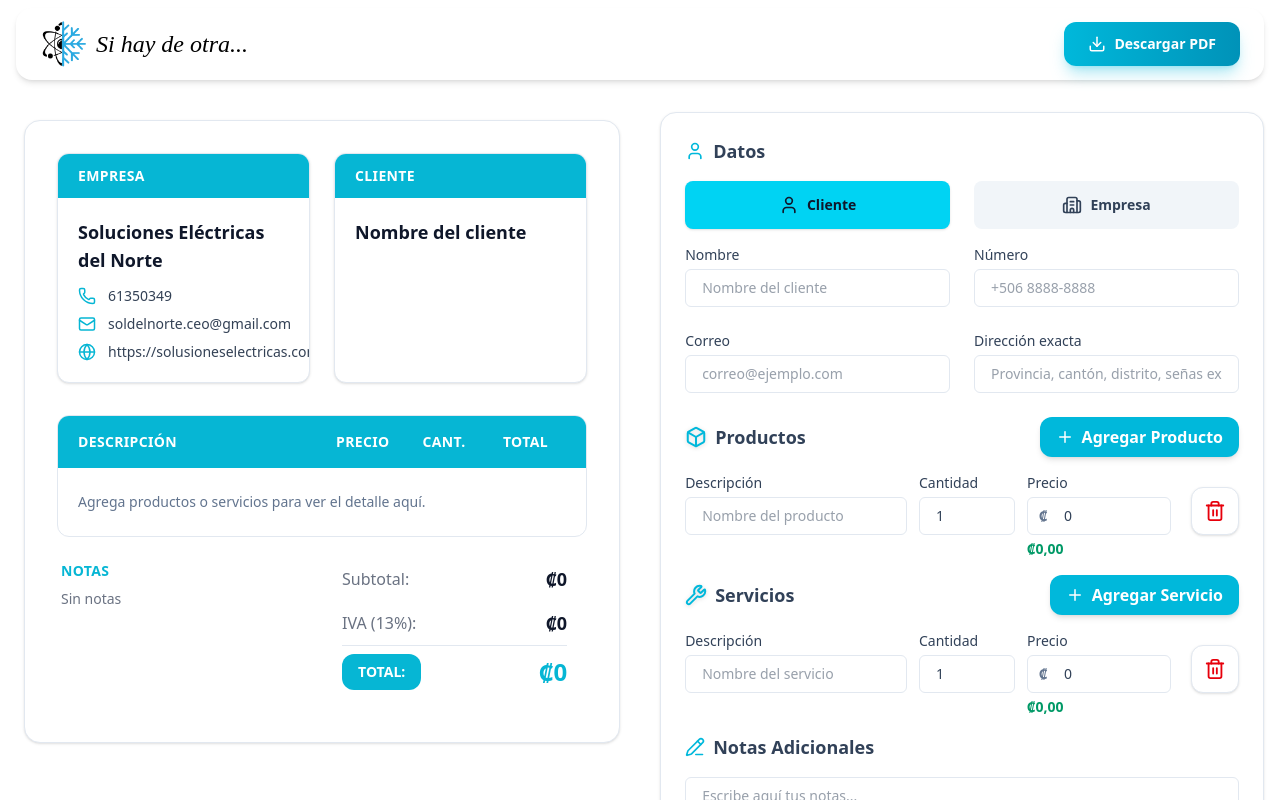
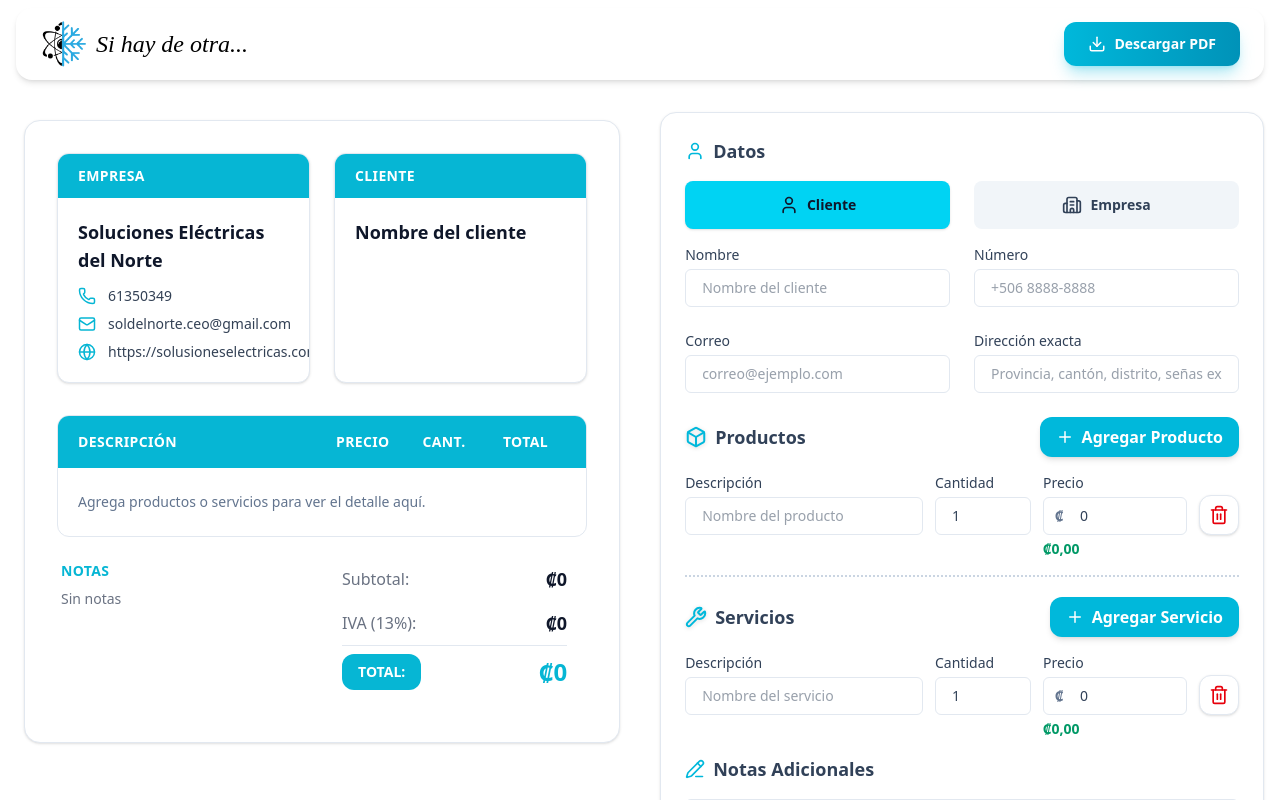
Before and after one commit to JosueMatamoros/SEN_Cotizaciones, a React (Vite) app in the folder frontend/: page / in a window 1280 px wide. Shown: the top 800 px of the page. Built offline with nearby package versions, Linux system fonts and the light colour scheme.

Commit message:
feat: delete animation

```diff
--- a/frontend/src/components/form/ItemsSection.jsx
+++ b/frontend/src/components/form/ItemsSection.jsx
@@ -1,8 +1,9 @@
+import React from "react";
 import { Plus, Trash2 } from "../../utils/icons";
 import Field from "./Field";
-import Card from "./Card";
 import CurrencyInput, { parseCurrencyToNumber } from "./CurrencyInput";
 import IntegerInput, { parseIntSafe } from "./IntegerInput";
+import { AnimatePresence, motion } from "framer-motion";
 
 function createItem() {
   return {
@@ -47,8 +48,14 @@ export default function ItemsSection({
       );
     };
 
+    const [removingId, setRemovingId] = React.useState(null);
+
     const removeItem = (id) => {
+      setRemovingId(id);
+      setTimeout(() => {
         setItems((prev) => prev.filter((it) => it.id !== id));
+        setRemovingId(null);
+      }, 250); // Duración de la animación
     };
 
     return (
@@ -73,16 +80,21 @@ export default function ItemsSection({
             Haz clic en "{addLabel}" para comenzar
           </div>
         ) : (
-          <div className="space-y-4">
-
+          <div className="space-y-8">
+            <AnimatePresence initial={false}>
               {items.map((it) => {
                 const cantidad = parseIntSafe(it.cantidad, 1);
                 const precioUnitario = parseCurrencyToNumber(it.precioUnitario);
                 const totalLinea = precioUnitario * cantidad;
                 const hasError = error && !it.nombre.trim();
                 return (
-                <div
+                  <motion.div
                     key={it.id}
+                    layout
+                    initial={{ opacity: 1, x: 0 }}
+                    animate={{ opacity: 1, x: 0 }}
+                    exit={{ opacity: 0, x: -100 }}
+                    transition={{ duration: 0.15, ease: 'easeInOut' }}
                     className="flex w-full items-end gap-3"
                   >
                     <div className="flex-[2.5]">
@@ -119,14 +131,15 @@ export default function ItemsSection({
                     <button
                       type="button"
                       onClick={() => removeItem(it.id)}
-                    className="inline-flex h-12 w-12 items-center justify-center rounded-xl border border-slate-200 bg-white text-red-600 shadow-sm transition-colors hover:border-red-200 hover:bg-red-50 ml-2"
+                      className="inline-flex h-10 w-10 items-center justify-center rounded-xl border border-slate-200 bg-white text-red-600 shadow-sm transition-colors hover:border-red-200 hover:bg-red-50"
                       aria-label="Eliminar"
                     >
-                    <Trash2 size={22} />
+                      <Trash2 size={20} />
                     </button>
-                </div>
+                  </motion.div>
                 );
               })}
+            </AnimatePresence>
           </div>
         )}
       </div>
--- a/frontend/src/section/form.jsx
+++ b/frontend/src/section/form.jsx
@@ -99,6 +99,11 @@ export default function FormSection({
           />
         </div>
 
+        {/* Línea separadora tipo dot */}
+        <div className="flex items-center justify-center mb-5">
+          <hr className="flex-1 border-dotted border-t-2 border-slate-300" />
+        </div>
+
         {/* Servicios */}
         <div className="mb-10">
           <ItemsSection
```
Lines whose indentation alone changed are shown as unchanged.
